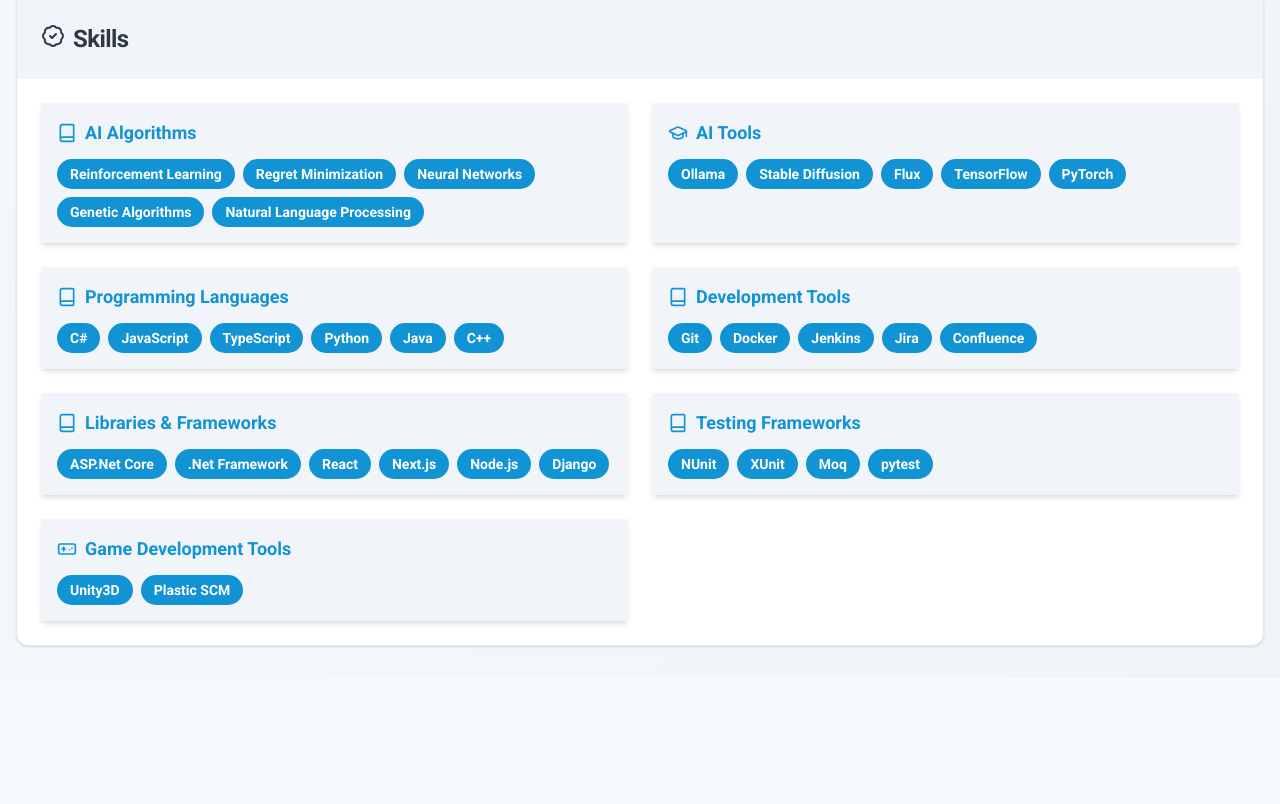
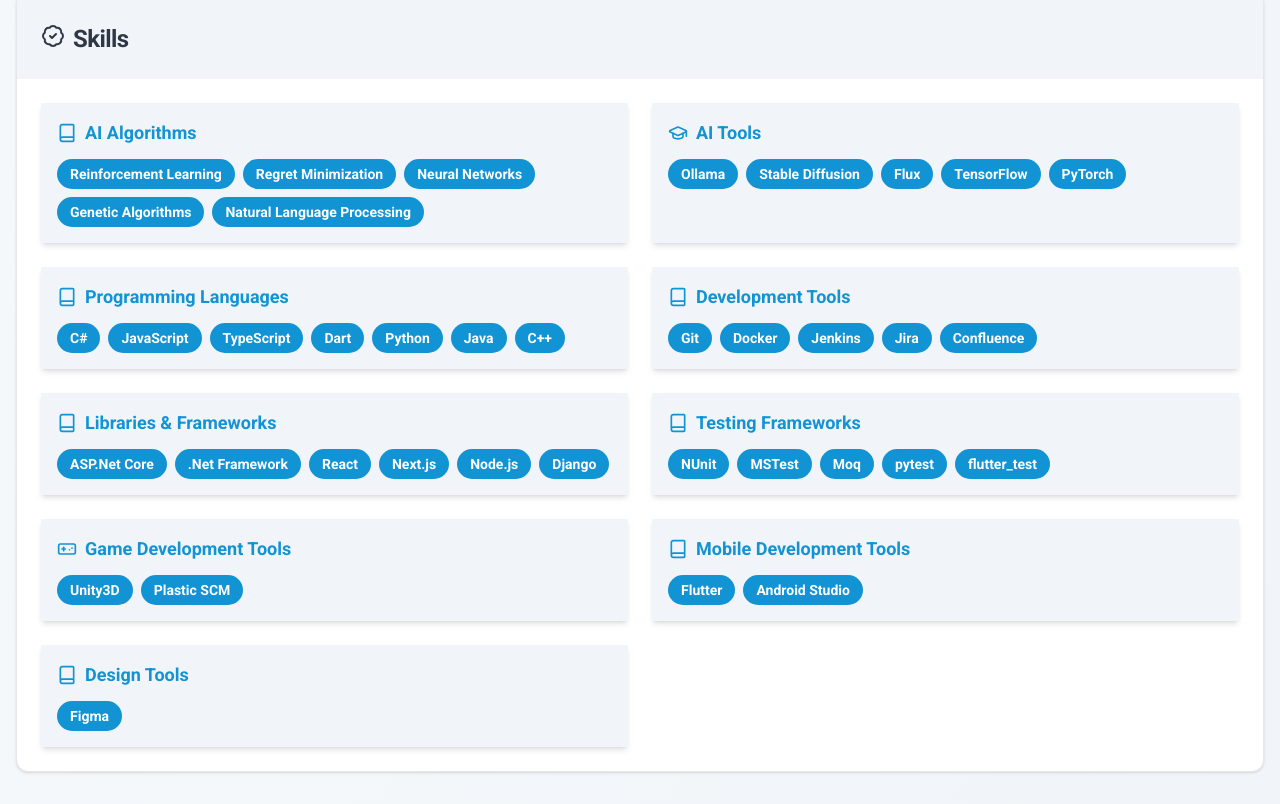
Before and after one commit to YasarMahomedAbbas/yasar-abbas, a Next.js app: page / in a window 1280 px wide. Shown: the part 1266-2070 px from the top of the page. Before the commit the page ends 1944 px from the top, so only its background shows below. Built offline with nearby package versions, Linux system fonts and the light colour scheme.

Commit message:
Update data

```diff
--- a/components/enhanced-personal-website.tsx
+++ b/components/enhanced-personal-website.tsx
@@ -127,7 +127,7 @@
               title: "Lead Unity Developer",
               period: "2022 - 2024",
               description: `
-                • Developing mining vehicle simulations using Unity3D, example product: Youtube Link
+                • Developing mining vehicle simulations using Unity3D
                 • Managing 7 developers (3 senior, 1 intermediate, 3 juniors) and 2 testers
                 • Conducting standups, sprint planning overall team organization e.g. leave, performance appraisals
                 • Interdepartmental communication
@@ -186,7 +186,7 @@
     },
     {
       category: "Programming Languages",
-      items: ["C#","JavaScript", "TypeScript", "Python", "Java", "C++"],
+      items: ["C#","JavaScript", "TypeScript", "Dart", "Python", "Java", "C++"],
     },
     {
       category: "Development Tools",
@@ -198,12 +198,20 @@
     },
     {
       category: "Testing Frameworks",
-      items: ["NUnit","XUnit", "Moq", "pytest"],
+      items: ["NUnit","MSTest", "Moq", "pytest", "flutter_test"],
     },
     {
       category: "Game Development Tools",
       items: ["Unity3D", "Plastic SCM"],
     },
+    {
+      category: "Mobile Development Tools",
+      items: ["Flutter", "Android Studio"],
+    },
+    {
+      category: "Design Tools",
+      items: ["Figma"],
+    }
   ]
 
   return (
```
